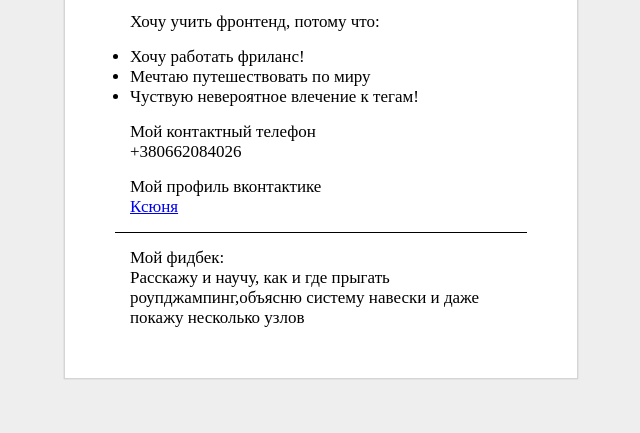
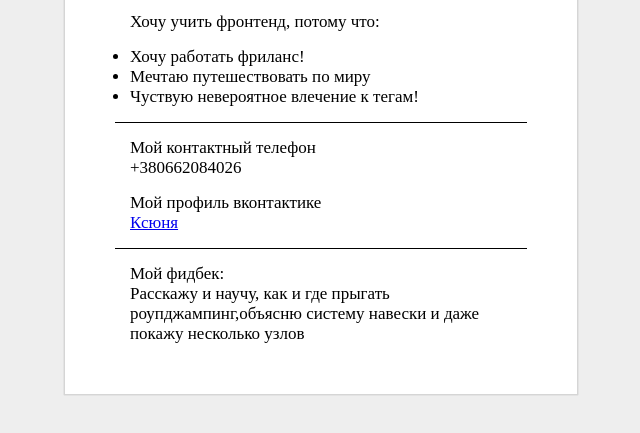
Before and after one commit to kseniiapupko/ksufurinec.github.io, a plain HTML site: page GoIT/markup/home/lesson1/index.html in a window 1280 px wide. Shown: the part 285-718 px from the top of the page, without its empty margins (319-959 px from the left). Drawn offline with Linux system fonts and the light colour scheme.

Commit message:
Update index.html

```diff
--- a/GoIT/markup/home/lesson1/index.html
+++ b/GoIT/markup/home/lesson1/index.html
@@ -16,8 +16,8 @@
 				<li>Хочу работать фриланс!</li>
 				<li>Мечтаю путешествовать по миру</li>
 				<li>Чуствую невероятное влечение к тегам!</li>
-			</ul>
-			<p>Мой контактный телефон <br>
+			</ul></div>
+			<div class="contacts"><p>Мой контактный телефон <br>
 			+380662084026</p>
 			<p>Мой профиль вконтактике <br><a href="https://vk.com/ksu_ferik">Ксюня</a></p></div>
 			<p>Мой фидбек: <br>Расскажу и научу, как и где прыгать роупджампинг,объясню систему навески и даже покажу несколько узлов</p>
```
